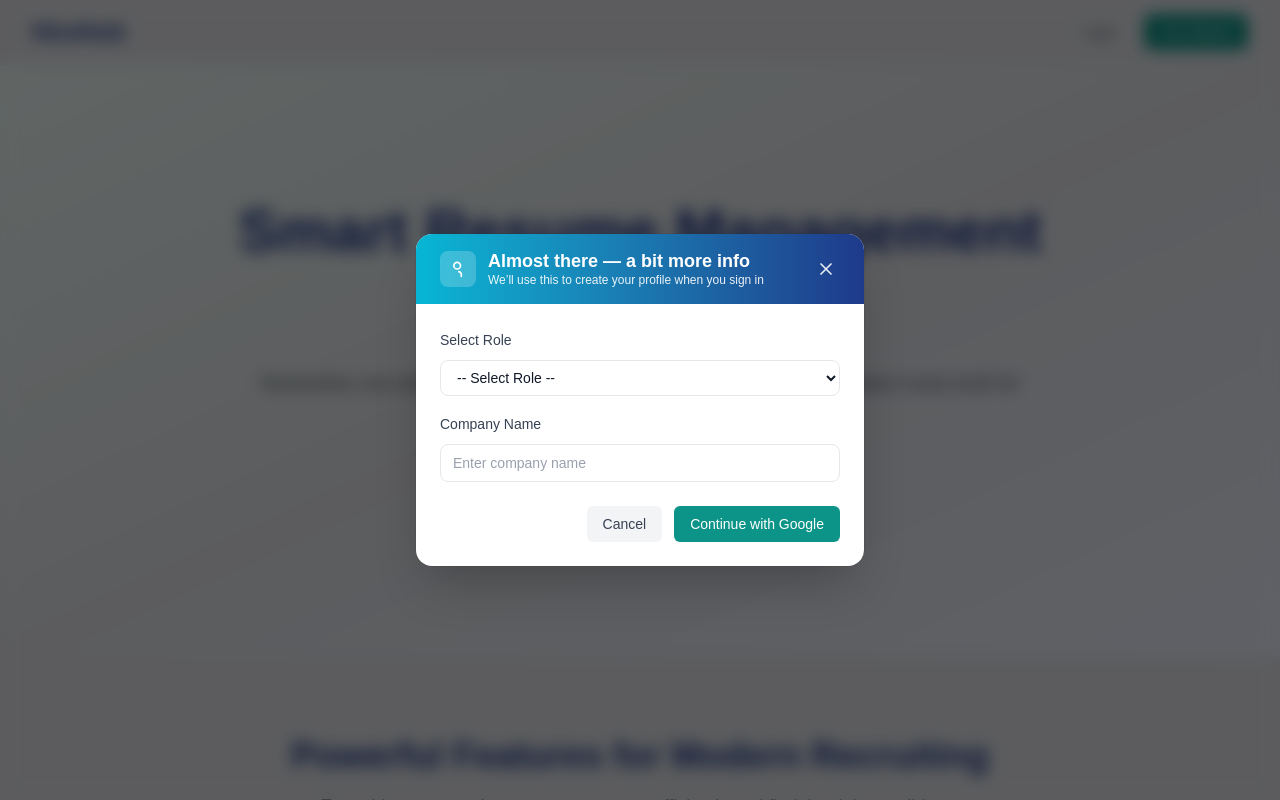
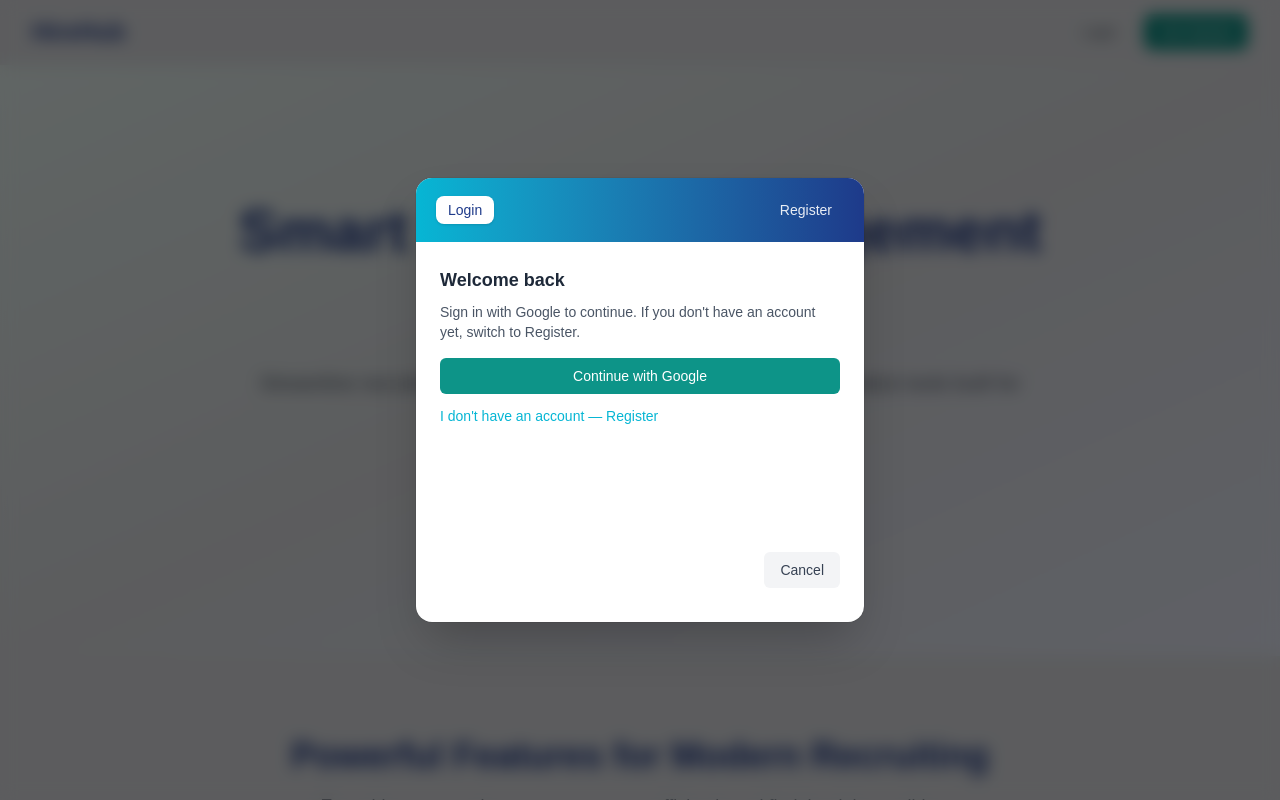
Before and after one commit to ts-31/hire-hub, a Next.js app in the folder client/: page / in a window 1280 px wide. Both pictures are taken after a click on the button "Login". Shown: the top 800 px of the page. Built offline with nearby package versions, Linux system fonts and the light colour scheme; no server answers.

Commit message:
feat(auth): toggle login/register modal with role/company flow

```diff
--- a/client/src/components/LoginModal.js
+++ b/client/src/components/LoginModal.js
@@ -4,19 +4,22 @@
 import { useEffect, useState } from "react";
 
 export default function LoginModal({ open, setOpen, onSubmit, authLoading, serverError }) {
+  const [mode, setMode] = useState("login"); // "login" | "register"
   const [role, setRole] = useState("");
   const [company, setCompany] = useState("");
   const [error, setError] = useState("");
+  const [localServerError, setLocalServerError] = useState("");
 
   useEffect(() => {
     if (open) {
       document.body.style.overflow = "hidden";
     } else {
       document.body.style.overflow = "";
-      // reset fields when closing for a clean UX
       setRole("");
       setCompany("");
       setError("");
+      setLocalServerError("");
+      setMode("login");
     }
     return () => {
       document.body.style.overflow = "";
@@ -24,96 +27,118 @@ export default function LoginModal({ open, setOpen, onSubmit, authLoading, serve
   }, [open]);
 
   useEffect(() => {
+    if (serverError) setLocalServerError(serverError);
+  }, [serverError]);
+
+  useEffect(() => {
     const onKey = (e) => {
       if (e.key === "Escape" && open) setOpen(false);
     };
     window.addEventListener("keydown", onKey);
     return () => window.removeEventListener("keydown", onKey);
-  }, [open, setOpen]);
+  }, [open]);
 
   if (!open) return null;
 
   const handleSubmit = (e) => {
-    e.preventDefault();
+    e?.preventDefault();
     setError("");
+    setLocalServerError("");
 
+    if (mode === "register") {
       if (!role || !company) {
         setError("Role and company are required.");
         return;
       }
-
       const extraInfo = { role, company_name: company.trim() };
       onSubmit(extraInfo);
+      return;
+    }
+
+    // login mode => call onSubmit with empty object
+    onSubmit({});
   };
 
   return (
-    <div className="fixed inset-0 z-50 flex items-center justify-center">
+    <div className="fixed inset-0 z-50 flex items-center justify-center px-4">
       <div
         className="absolute inset-0 bg-black/60 backdrop-blur-sm"
         onClick={() => setOpen(false)}
       />
+
       <div
         role="dialog"
         aria-modal="true"
-        className="relative w-full max-w-md mx-4 transform rounded-2xl bg-white shadow-2xl ring-1 ring-black/5 overflow-hidden transition-all scale-100"
+        className="relative w-full max-w-md mx-auto rounded-2xl bg-white shadow-2xl ring-1 ring-black/5 overflow-hidden"
       >
-        {/* Header */}
-        <div className="flex items-center justify-between px-6 py-4 bg-gradient-to-r from-[#06B6D4] to-[#1E3A8A]">
-          <div className="flex items-center gap-3">
-            <div className="w-9 h-9 rounded-lg bg-white/20 flex items-center justify-center">
-              <svg
-                className="w-5 h-5 text-white"
-                fill="none"
-                stroke="currentColor"
-                viewBox="0 0 24 24"
+        {/* Header (fixed height) */}
+        <div className="flex items-center justify-between px-5 h-16 bg-gradient-to-r from-[#06B6D4] to-[#1E3A8A]">
+          <button
+            onClick={() => { setMode("login"); setLocalServerError(""); setError(""); }}
+            className={`px-3 py-1 rounded-lg text-sm font-medium transition ${mode === "login" ? "bg-white text-[#1E3A8A] shadow" : "text-white/90 hover:text-white/95"}`}
           >
-                <path
-                  strokeLinecap="round"
-                  strokeLinejoin="round"
-                  strokeWidth={2}
-                  d="M16 21v-2a4 4 0 00-3-3.87M7 8a4 4 0 118 0 4 4 0 01-8 0z"
-                />
-              </svg>
-            </div>
-            <div>
-              <h3 className="text-white text-lg font-semibold leading-tight">
-                Almost there — a bit more info
-              </h3>
-              <p className="text-white/90 text-xs">
-                We’ll use this to create your profile when you sign in
-              </p>
-            </div>
-          </div>
+            Login
+          </button>
 
           <button
-            onClick={() => setOpen(false)}
-            aria-label="Close"
-            className="text-white/90 hover:text-white rounded-full p-1"
-            title="Close"
+            onClick={() => { setMode("register"); setLocalServerError(""); setError(""); }}
+            className={`px-3 py-1 rounded-lg text-sm font-medium transition ${mode === "register" ? "bg-white text-[#1E3A8A] shadow" : "text-white/90 hover:text-white/95"}`}
           >
-            <svg
-              className="w-5 h-5"
-              fill="none"
-              stroke="currentColor"
-              viewBox="0 0 24 24"
-            >
-              <path
-                strokeLinecap="round"
-                strokeLinejoin="round"
-                strokeWidth={2}
-                d="M6 18L18 6M6 6l12 12"
-              />
-            </svg>
+            Register
           </button>
         </div>
 
-        {/* Form */}
-        <form onSubmit={handleSubmit} className="p-6 space-y-4">
-          {/* Role */}
+        <div className="p-6">
+          <div className="h-[240px] md:h-[260px] flex flex-col">
+            <div className="flex-1 overflow-auto">
+              {mode === "login" ? (
+                <>
+                  <h3 className="text-lg font-semibold text-gray-800 mb-2">Welcome back</h3>
+                  <p className="text-sm text-gray-600 mb-4">
+                    Sign in with Google to continue. If you don't have an account yet, switch to Register.
+                  </p>
+
+                  {localServerError && <div className="mb-3 text-xs text-red-600">{localServerError}</div>}
+
+                  <div className="flex flex-col gap-3">
+                    {/* Primary CTA for login mode (body) */}
+                    <button
+                      onClick={handleSubmit}
+                      disabled={authLoading}
+                      className="inline-flex items-center justify-center gap-2 rounded-md bg-[#0D9488] px-4 py-2 text-sm font-medium text-white hover:brightness-105 disabled:opacity-60"
+                    >
+                      {authLoading ? (
+                        <>
+                          <svg className="w-4 h-4 animate-spin" viewBox="0 0 24 24">
+                            <circle cx="12" cy="12" r="10" stroke="currentColor" strokeWidth="4" className="opacity-25" />
+                            <path d="M4 12a8 8 0 018-8" stroke="currentColor" strokeWidth="4" className="opacity-75" />
+                          </svg>
+                          Signing in...
+                        </>
+                      ) : (
+                        "Continue with Google"
+                      )}
+                    </button>
+
+                    <button
+                      type="button"
+                      onClick={() => { setMode("register"); setLocalServerError(""); setError(""); }}
+                      className="text-sm text-[#06B6D4] hover:underline self-start"
+                    >
+                      I don't have an account — Register
+                    </button>
+                  </div>
+                </>
+              ) : (
+                <>
+                  <h3 className="text-lg font-semibold text-gray-800 mb-2">Create your account</h3>
+                  <p className="text-sm text-gray-600 mb-4">
+                    Provide company and role so we can set up your profile after Google sign-in.
+                  </p>
+
+                  <form onSubmit={handleSubmit} className="space-y-4">
                     <div>
-            <label className="text-sm font-medium text-gray-700">
-              Select Role
-            </label>
+                      <label className="text-sm font-medium text-gray-700">Select Role</label>
                       <select
                         value={role}
                         onChange={(e) => setRole(e.target.value)}
@@ -125,11 +150,8 @@ export default function LoginModal({ open, setOpen, onSubmit, authLoading, serve
                       </select>
                     </div>
 
-          {/* Company */}
                     <div>
-            <label className="text-sm font-medium text-gray-700">
-              Company Name
-            </label>
+                      <label className="text-sm font-medium text-gray-700">Company Name</label>
                       <input
                         value={company}
                         onChange={(e) => setCompany(e.target.value)}
@@ -137,13 +159,20 @@ export default function LoginModal({ open, setOpen, onSubmit, authLoading, serve
                         className="mt-2 w-full rounded-lg border border-gray-200 px-3 py-2 text-sm text-gray-900 placeholder-gray-400 focus:outline-none focus:ring-2 focus:ring-[#06B6D4]"
                       />
                     </div>
+                  </form>
 
-          {/* Local & Server Errors */}
+                  {(error || localServerError) && (
+                    <div className="mt-3">
                       {error && <div className="text-xs text-red-600">{error}</div>}
-          {serverError && <div className="text-xs text-red-600">{serverError}</div>}
+                      {localServerError && <div className="text-xs text-red-600">{localServerError}</div>}
+                    </div>
+                  )}
+                </>
+              )}
+            </div>
+          </div>
 
-          {/* Buttons */}
-          <div className="flex items-center justify-end gap-3 pt-2">
+          <div className="mt-4 flex items-center justify-end gap-3 h-14">
             <button
               type="button"
               onClick={() => setOpen(false)}
@@ -152,31 +181,17 @@ export default function LoginModal({ open, setOpen, onSubmit, authLoading, serve
               Cancel
             </button>
 
+            {mode === "register" && (
               <button
-              type="submit"
+                onClick={handleSubmit}
                 disabled={authLoading}
                 className="inline-flex items-center gap-2 rounded-md bg-[#0D9488] px-4 py-2 text-sm font-medium text-white hover:brightness-105 disabled:opacity-60"
               >
                 {authLoading ? (
                   <>
-                  <svg
-                    className="w-4 h-4 animate-spin"
-                    viewBox="0 0 24 24"
-                  >
-                    <circle
-                      cx="12"
-                      cy="12"
-                      r="10"
-                      stroke="currentColor"
-                      strokeWidth="4"
-                      className="opacity-25"
-                    />
-                    <path
-                      d="M4 12a8 8 0 018-8"
-                      stroke="currentColor"
-                      strokeWidth="4"
-                      className="opacity-75"
-                    />
+                    <svg className="w-4 h-4 animate-spin" viewBox="0 0 24 24">
+                      <circle cx="12" cy="12" r="10" stroke="currentColor" strokeWidth="4" className="opacity-25" />
+                      <path d="M4 12a8 8 0 018-8" stroke="currentColor" strokeWidth="4" className="opacity-75" />
                     </svg>
                     Signing in...
                   </>
@@ -184,8 +199,9 @@ export default function LoginModal({ open, setOpen, onSubmit, authLoading, serve
                   "Continue with Google"
                 )}
               </button>
+            )}
           </div>
-        </form>
+        </div>
       </div>
     </div>
   );
```
Also changed, not shown: 1 other file (tests, documents, lock files or other folders). Lines whose indentation alone changed are shown as unchanged.
